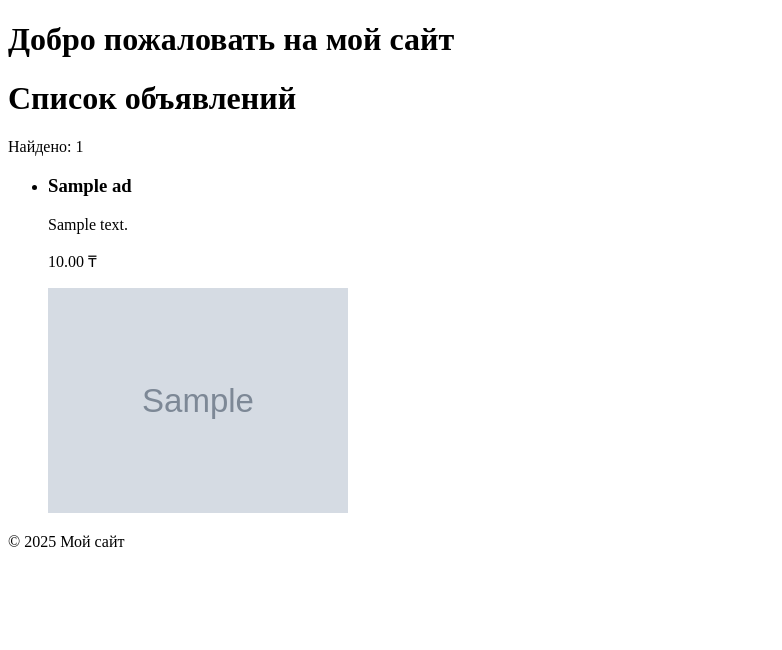
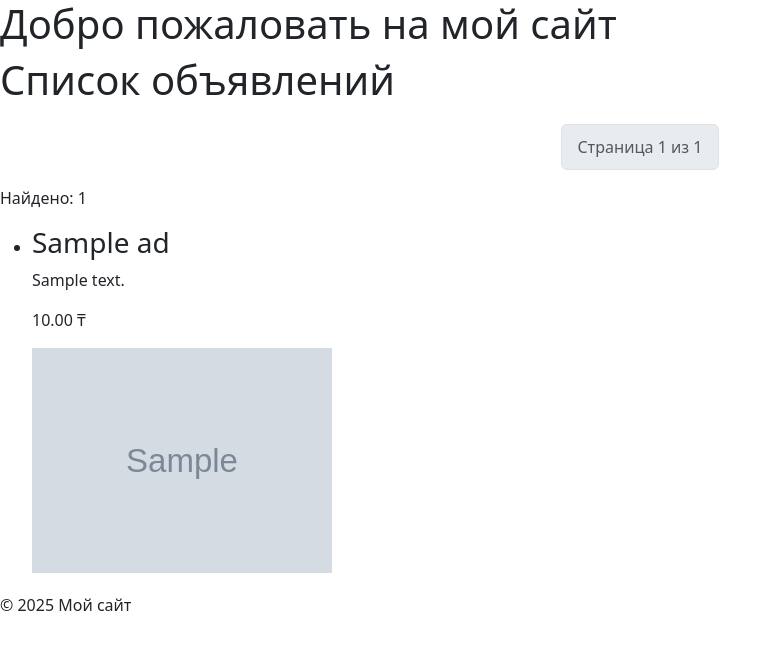
Before and after one commit to erennega1/eren, a Django app: page / in a window 1280 px wide. Shown: the top 650 px of the page, without its empty margins (0-782 px from the left). Run offline with Django 5.2, Linux system fonts and the light colour scheme; tables that the repository leaves empty hold one stand-in row (values such as "Sample post"); grey boxes marked "Sample" are stand-in pictures.

```diff
--- a/ads/templates/ads/ad_list.html
+++ b/ads/templates/ads/ad_list.html
@@ -1,8 +1,33 @@
 {% extends 'base.html' %}
-{% load static %}
-
 {% block content %}
   <h1>Список объявлений</h1>
+  <nav aria-label="Page navigation">
+    <ul class="pagination justify-content-center">
+      {% if page_obj.has_previous %}
+        <li class="page-item">
+          <a class="page-link" href="?page=1">&laquo;</a>
+        </li>
+        <li class="page-item">
+          <a class="page-link" href="?page={{ page_obj.previous_page_number }}">Предыдущая</a>
+        </li>
+      {% endif %}
+
+      <li class="page-item disabled">
+        <span class="page-link">
+          Страница {{ page_obj.number }} из {{ page_obj.paginator.num_pages }}
+        </span>
+      </li>
+
+      {% if page_obj.has_next %}
+        <li class="page-item">
+          <a class="page-link" href="?page={{ page_obj.next_page_number }}">Следующая</a>
+        </li>
+        <li class="page-item">
+          <a class="page-link" href="?page={{ page_obj.paginator.num_pages }}">&raquo;</a>
+        </li>
+      {% endif %}
+    </ul>
+  </nav>
   <p>Найдено: {{ page_obj.paginator.count }}</p>
 
   <ul>
@@ -11,15 +36,30 @@
         <h3>{{ ad.title }}</h3>
         <p>{{ ad.description }}</p>
         <p>{{ ad.price }} ₸</p>
-
         {% if ad.image %}
           <img src="{{ ad.image.url }}" alt="{{ ad.title }}" style="max-width: 300px;">
-        {% else %}
-          <p><em>Нет изображения</em></p>
         {% endif %}
       </li>
-    {% empty %}
-      <li><em>Объявлений пока нет.</em></li>
     {% endfor %}
   </ul>
+
+  <div class="pagination">
+    {% if page_obj.has_other_pages %}
+      <span>
+        {% if page_obj.has_previous %}
+          <a href="?page=1">&laquo; Первая</a>
+          <a href="?page={{ page_obj.previous_page_number }}">Предыдущая</a>
+        {% endif %}
+
+        <span class="current">
+          Страница {{ page_obj.number }} из {{ page_obj.paginator.num_pages }}
+        </span>
+
+        {% if page_obj.has_next %}
+          <a href="?page={{ page_obj.next_page_number }}">Следующая</a>
+          <a href="?page={{ page_obj.paginator.num_pages }}">Последняя &raquo;</a>
+        {% endif %}
+      </span>
+    {% endif %}
+  </div>
 {% endblock %}
--- a/templates/base.html
+++ b/templates/base.html
@@ -1,6 +1,36 @@
 <!DOCTYPE html>
 <html lang="ru">
 <head>
+    <link href="https://cdn.jsdelivr.net/npm/bootstrap@5.3.0/dist/css/bootstrap.min.css" rel="stylesheet">
+    <style>
+        .pagination {
+          margin-top: 20px;
+          text-align: center;
+        }
+
+        .pagination span {
+          display: inline-block;
+          background: #f0f0f0;
+          padding: 10px 15px;
+          border-radius: 8px;
+        }
+
+        .pagination a {
+          margin: 0 5px;
+          text-decoration: none;
+          color: #007bff;
+          font-weight: bold;
+        }
+
+        .pagination a:hover {
+          text-decoration: underline;
+        }
+
+        .pagination .current {
+          margin: 0 10px;
+          font-weight: bold;
+        }
+      </style>
     <meta charset="UTF-8">
     <title>{% block title %}Мой сайт{% endblock %}</title>
 </head>
```
Also changed, not shown: 1 other file.
